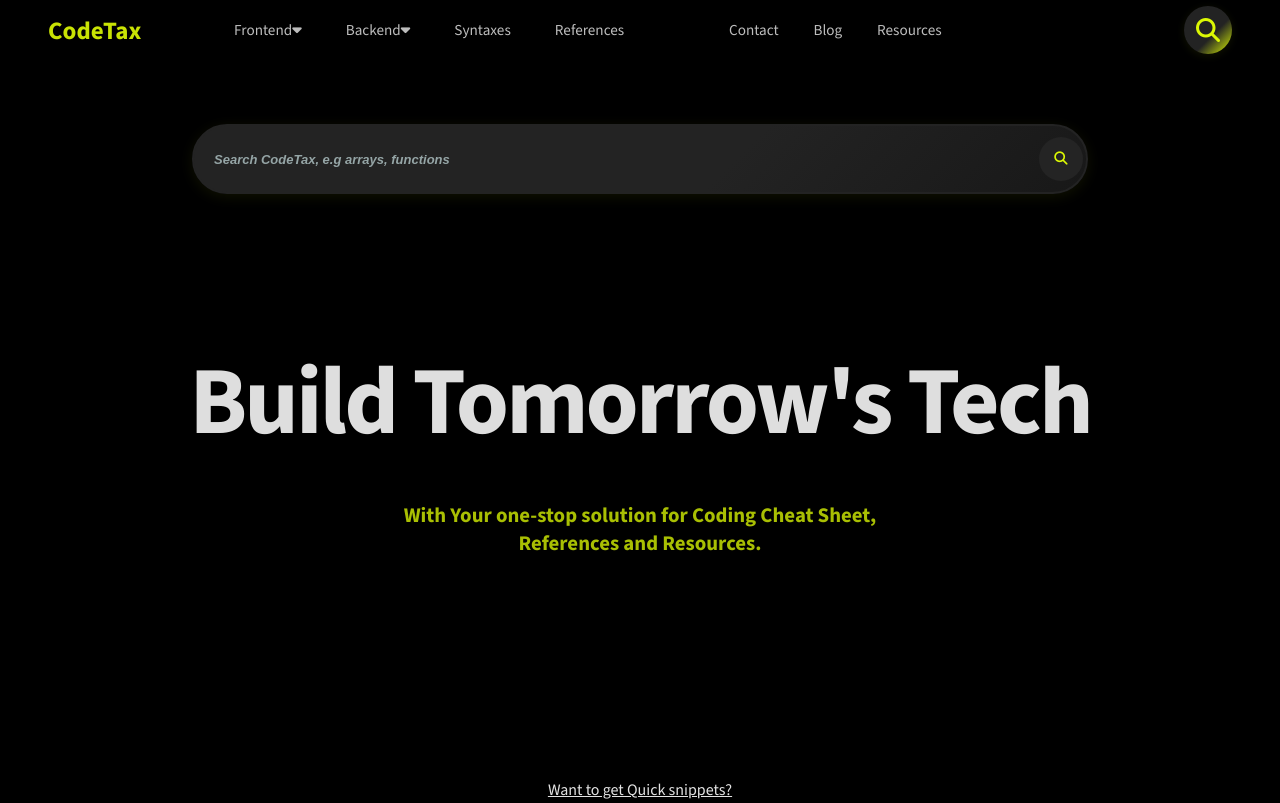
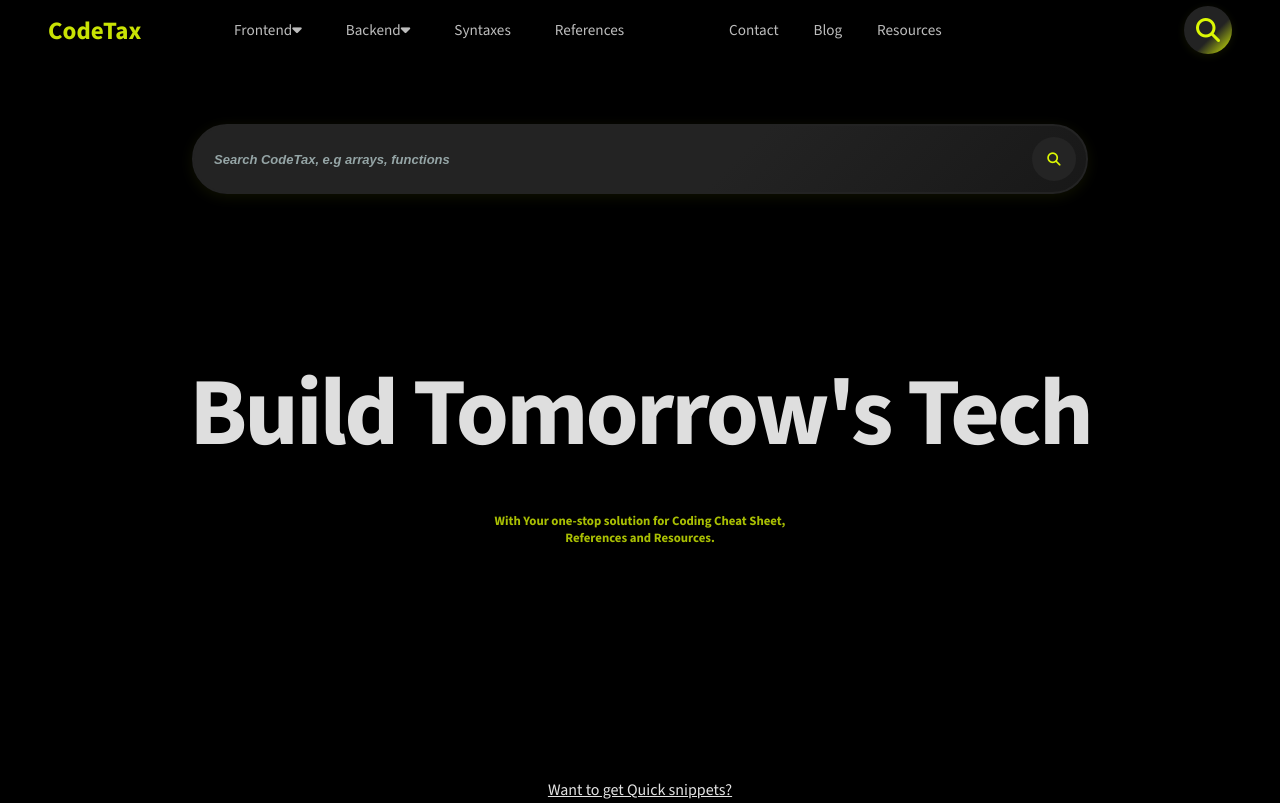
Before and after one commit to Trumptomz01/CodTax, a plain HTML site: page index.html in a window 1280 px wide. Shown: the top 803 px of the page. Drawn offline with nearby package versions, Linux system fonts and the light colour scheme; a web font is replaced by a local one.

Commit message:
menu & search adjustment

```diff
--- a/css/styles.css
+++ b/css/styles.css
@@ -206,7 +206,6 @@ navbar li {
 }
 
 .welcome-text p  {
-  font-size: 1rem;
   font-weight: 700;
   color: #dcf804c4;
   margin: 1.2rem auto 0 auto;
@@ -214,11 +213,49 @@ navbar li {
 .search-bar {
   display: flex;
   justify-content: center;
+  position: relative;
   align-items: center;
   max-width: 70%;
-  position: relative;
+  /* padding-right: 50px; */
   width: 100%;
   margin: 4rem auto 0 auto;
+}
+.search-button {
+  position:absolute;
+  right: 12px;
+  /* top: 50%; */
+  /* transform: translateY(-50%); */
+  background:#242424;
+  color: #dcf804;
+  border: none;
+  width: 44px;
+  height: 44px;
+  border-radius: 32px;
+  /* display: grid; */
+  /* place-items: center; */
+  cursor: pointer;
+  transition: all 0.3s ease;
+}
+.search-input {
+  flex: 1;
+  padding: 18px 22px;
+  position: relative;
+  border: 2px solid #232323;
+  border-radius: 32px;
+  font-size: 1.1rem;
+  font-weight: 700;
+  outline: none;
+  color: #f5f5f5;
+  background: linear-gradient(135deg, #232323 60%, #181818 100%);
+  box-shadow: 0 3px 14px rgba(220, 248, 4, 0.07), 0 1.5px 6px rgba(0,0,0,0.18);
+  transition:
+    border-color 0.2s cubic-bezier(.4,0,.2,1),
+    box-shadow 0.2s,
+    background 0.3s;
+}
+@media (max-width: 500px) {
+  .search-bar { max-width: 90%;}
+  .search-button {right: 5px; }
 }
 .searchResults{
   height: 500px;
@@ -336,25 +373,6 @@ div .search-p p{
   justify-content: center;
   position: relative;
   gap: 1rem;
-  /* width: 100%; */
-}
-
-.search-input {
-  flex: 1;
-  padding: 18px 22px;
-  padding-right: 50px;
-  border: 2px solid #232323;
-  border-radius: 32px;
-  font-size: 1.1rem;
-  font-weight: 700;
-  outline: none;
-  color: #f5f5f5;
-  background: linear-gradient(135deg, #232323 60%, #181818 100%);
-  box-shadow: 0 3px 14px rgba(220, 248, 4, 0.07), 0 1.5px 6px rgba(0,0,0,0.18);
-  transition:
-    border-color 0.2s cubic-bezier(.4,0,.2,1),
-    box-shadow 0.2s,
-    background 0.3s;
 }
 .search-input:focus {
   border-color: #dcf804;
@@ -367,28 +385,10 @@ div .search-p p{
   font-style: italic;
   font-weight: 600;
   font-size: small;
-  /* transition: all 0.3s ease; */
 }
 .search-input:focus{
   border: 1px solid #dcf80442;
 }
-.search-button {
-  position: absolute;
-  right: 5px;
-  top: 50%;
-  transform: translateY(-50%);
-  background:#242424;
-  color: #dcf804;
-  border: none;
-  width: 44px;
-  height: 44px;
-  border-radius: 30px;
-  display: grid;
-  place-items: center;
-  cursor: pointer;
-  transition: all 0.3s ease;
-}
-
 .search-button:hover {
   transform: translateY(-50%) scale(1.1);
 }
@@ -422,6 +422,9 @@ div .search-p p{
     font-size: clamp(2.5rem, 8vw, 6rem);
   }
 }
+.welcome-section p {
+  font-size: 0.8rem;
+}
 .mobile-nav-btn {
   font-family: "Source Sans 3", sans-serif;
   cursor: pointer;
@@ -439,8 +442,6 @@ div .search-p p{
   transition: background 0.3s ease-in-out;
 }
 .mobile-nav-btn:hover {
-  /* background-color: #dcf804b3; */
-  /* color: #090909; */
   cursor: pointer;
   transition: all 0.3s ease-in-out;
 }
@@ -839,7 +840,7 @@ footer{
     width: 20%;
   }
 }
-/* Improved mobile search button UX */
+ /* mobile search button */
 .mobile-search {
   border-radius: 50%;
   background: linear-gradient(135deg, #232323 60%, #dcf804 100%);
@@ -910,12 +911,17 @@ footer{
   top: 0;
   padding-top: 1rem;
   padding-inline: 1rem;
-  min-width: 60%;
+  width: 100%;
   height: 100%;
   overflow-y: scroll;
   border-right: 1px solid #bdbdbd2c;
   background-color: #0c0c0cde;
   backdrop-filter: blur(6px);
+}
+@media (min-width: 500px) {
+  .aside-section{
+    width: 60%;
+  }
 }
 .aside-section::-webkit-scrollbar{
   width: 5px;
--- a/index.html
+++ b/index.html
@@ -78,8 +78,8 @@
    <main>
       <div class="search-section">
          <div id="search" class="search-bar">
-            <input type="search" class="search search-input" placeholder="Search CodeTax, e.g arrays, functions" aria-label="Search documentation" autocomplete="off" id="searchInput">
-            <button title="search"  class=" search search-button" id="searchButton" type="button"><i class="fa-solid fa-magnifying-glass"></i></button>
+            <input type="search" class="search-input" placeholder="Search CodeTax, e.g arrays, functions" aria-label="Search documentation" autocomplete="off" id="searchInput">
+            <button title="search"  class="search-button" id="searchButton" type="button"><i class="fa-solid fa-magnifying-glass"></i></button>
          </div>
          <div id="searchResults" class="searchResults">
             <ol id="searchLists" class=" search-lists">
@@ -88,7 +88,7 @@
       </div>
       <section class="welcome-section" id="welcome-section">
          <div class="welcome-text">
-            <h1>Build Tomorrow's Tech</h1>
+            <h1>Build <span class="yellow-text">Tomorrow's </span>Tech</h1>
             <p class="welcome-sec-p"> With Your one-stop solution for Coding Cheat Sheet,<br> References and Resources.</p>
             <div class="animate-text">
                <code class="language-javascript">
```
